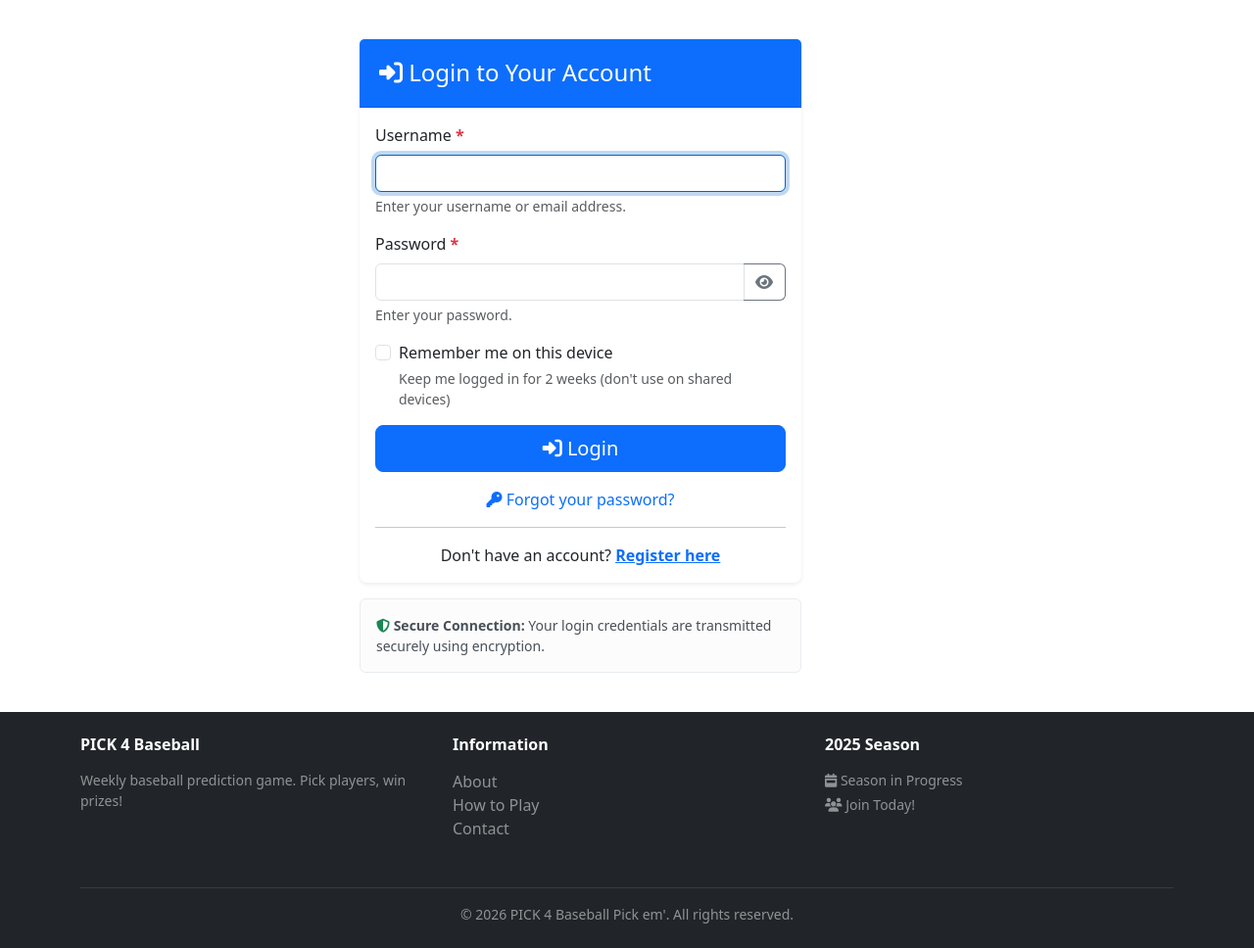
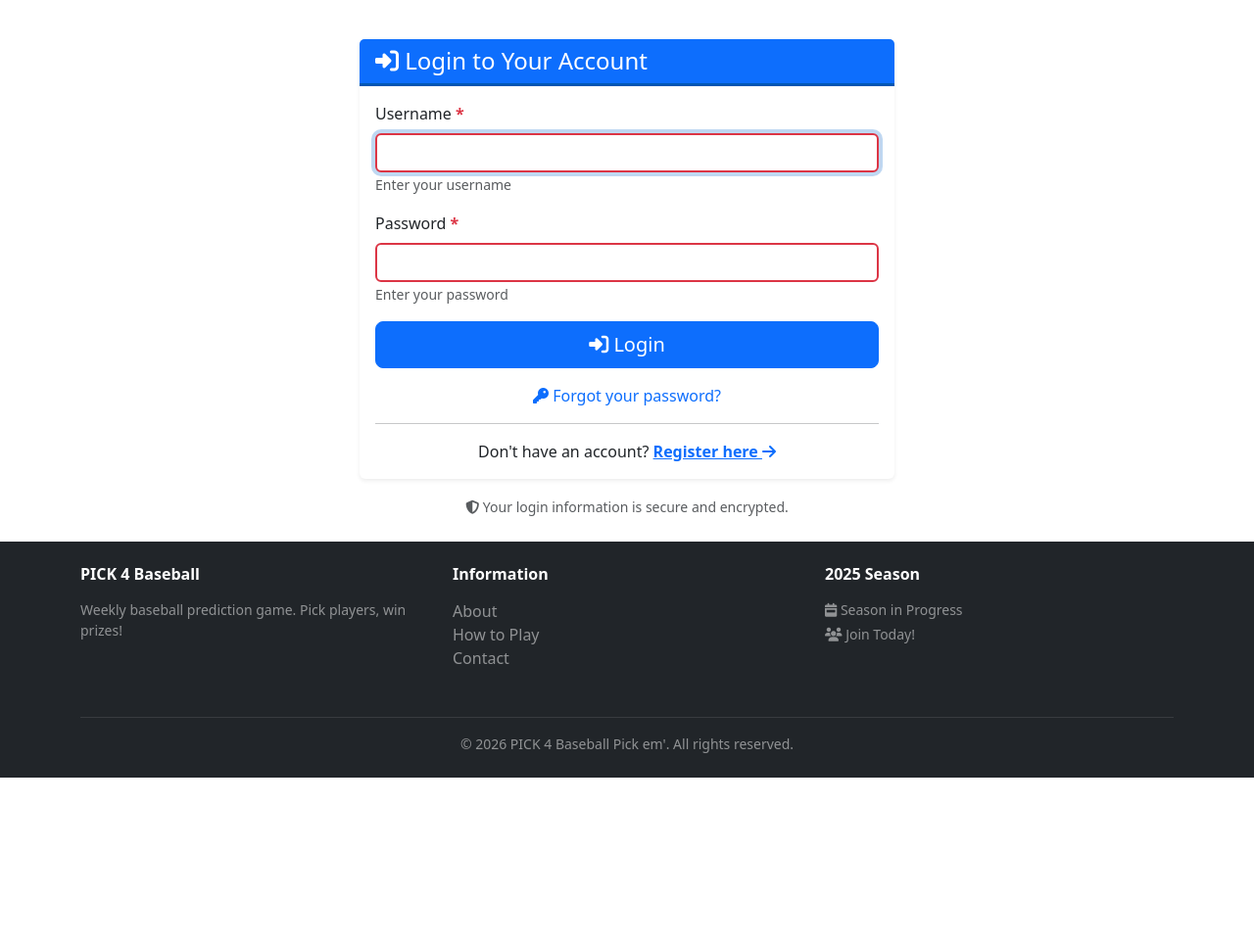
Before and after one commit to cheald10/PythonAW, a Django app: page /login/ in a window 1280 px wide. Shown: the part 120-1088 px from the top of the page at 98% size. After the commit the page ends 914 px from the top, so only its background shows below. Run offline with Django 4.2, Linux system fonts and the light colour scheme; some libraries are stand-ins or nearby versions.

Commit message:
Add WCAG 2.1 AA accessibility features to login page

```diff
--- a/Pick4baseball/core/templates/login.html
+++ b/Pick4baseball/core/templates/login.html
@@ -4,7 +4,7 @@
 
 {% block title %}Login - PICK 4 Baseball Pick em'{% endblock %}
 
-{% block meta_description %}Login to your PICK 4 Baseball Pick em' account to make picks, view results, and compete with friends.{% endblock %}
+{% block meta_description %}Login to your PICK 4 Baseball Pick em' account to make your weekly picks and compete for prizes.{% endblock %}
 
 {% block breadcrumbs %}
 <nav aria-label="breadcrumb">
@@ -17,12 +17,8 @@
 
 {% block content %}
 
-<!-- ===================================================================
-     ACCESSIBLE LOGIN FORM
-     =================================================================== -->
-
 <div class="row">
-    <div class="col-12 col-md-6 col-lg-5 offset-md-3 offset-lg-3 mt-4">
+    <div class="col-12 col-md-6 offset-md-3 mt-4">
         <div class="card shadow-sm">
             <div class="card-header bg-primary text-white">
                 <h1 class="h4 mb-0">
@@ -32,115 +28,93 @@
             </div>
 
             <div class="card-body">
-                <!-- Error Messages with ARIA Live Region -->
+                <!-- Error Messages -->
                 {% if form.errors %}
-                <div class="alert alert-danger" role="alert" aria-live="assertive" aria-atomic="true">
-                    <h2 class="h6 alert-heading">
+                <div class="alert alert-danger" role="alert" aria-live="assertive">
+                    <strong>
                         <i class="fas fa-exclamation-triangle" aria-hidden="true"></i>
-                        Login Error
-                    </h2>
-                    <p class="mb-0">
-                        Your username and password didn't match. Please try again.
-                    </p>
+                        Login Failed
+                    </strong>
+                    <p class="mb-0 mt-2">Your username and password didn't match. Please try again.</p>
                 </div>
                 {% endif %}
 
+                <!-- Access Denied Message -->
                 {% if next %}
                     {% if user.is_authenticated %}
                     <div class="alert alert-warning" role="alert" aria-live="polite">
-                        <p class="mb-0">
-                            Your account doesn't have access to this page. To proceed,
-                            please login with an account that has access.
-                        </p>
+                        <strong>
+                            <i class="fas fa-lock" aria-hidden="true"></i>
+                            Access Denied
+                        </strong>
+                        <p class="mb-0 mt-2">Your account doesn't have access to this page. To proceed, please login with an account that has access.</p>
                     </div>
                     {% else %}
                     <div class="alert alert-info" role="alert" aria-live="polite">
-                        <p class="mb-0">
+                        <strong>
                             <i class="fas fa-info-circle" aria-hidden="true"></i>
-                            Please login to see this page.
-                        </p>
+                            Authentication Required
+                        </strong>
+                        <p class="mb-0 mt-2">Please login to see this page.</p>
                     </div>
                     {% endif %}
                 {% endif %}
 
                 <!-- Login Form -->
-                <form method="post" action="{% url 'login' %}" novalidate aria-label="Login form">
+                <form method="post"
+                      action="{% url 'login' %}"
+                      novalidate
+                      aria-label="Login form">
                     {% csrf_token %}
+
+                    <fieldset>
+                        <legend class="visually-hidden">Login Credentials</legend>
 
                         <!-- Username Field -->
                         <div class="mb-3">
                             <label for="{{ form.username.id_for_label }}" class="form-label">
-                            {{ form.username.label }}
-                            <span class="required-indicator" aria-label="required">*</span>
+                                Username <span class="required-indicator" aria-label="required">*</span>
                             </label>
-                        {{ form.username|add_class:"form-control"|attr:"aria-required:true"|attr:"aria-describedby:username-help"|attr:"autocomplete:username" }}
-
+                            {{ form.username|add_class:"form-control"|attr:"aria-required:true"|attr:"aria-describedby:username-help"|attr:"autofocus:autofocus" }}
                             {% if form.username.errors %}
-                        <div class="invalid-feedback d-block" id="username-error" role="alert">
+                                <div class="invalid-feedback d-block" role="alert" id="username-error">
                                     {% for error in form.username.errors %}
                                         {{ error }}
                                     {% endfor %}
                                 </div>
                             {% else %}
-                        <div id="username-help" class="form-text">
-                            Enter your username or email address.
-                        </div>
+                                <small id="username-help" class="form-text text-muted">
+                                    Enter your username
+                                </small>
                             {% endif %}
                         </div>
 
                         <!-- Password Field -->
                         <div class="mb-3">
                             <label for="{{ form.password.id_for_label }}" class="form-label">
-                            {{ form.password.label }}
-                            <span class="required-indicator" aria-label="required">*</span>
+                                Password <span class="required-indicator" aria-label="required">*</span>
                             </label>
-                        <div class="input-group">
-                            {{ form.password|add_class:"form-control"|attr:"aria-required:true"|attr:"aria-describedby:password-help"|attr:"autocomplete:current-password" }}
-                            <button class="btn btn-outline-secondary"
-                                    type="button"
-                                    id="togglePassword"
-                                    aria-label="Show password"
-                                    aria-pressed="false">
-                                <i class="fas fa-eye" aria-hidden="true"></i>
-                            </button>
-                        </div>
-
+                            {{ form.password|add_class:"form-control"|attr:"aria-required:true"|attr:"aria-describedby:password-help" }}
                             {% if form.password.errors %}
-                        <div class="invalid-feedback d-block" id="password-error" role="alert">
+                                <div class="invalid-feedback d-block" role="alert" id="password-error">
                                     {% for error in form.password.errors %}
                                         {{ error }}
                                     {% endfor %}
                                 </div>
                             {% else %}
-                        <div id="password-help" class="form-text">
-                            Enter your password.
-                        </div>
+                                <small id="password-help" class="form-text text-muted">
+                                    Enter your password
+                                </small>
                             {% endif %}
-                    </div>
-
-                    <!-- Remember Me Checkbox -->
-                    <div class="mb-3 form-check">
-                        <input type="checkbox"
-                               class="form-check-input"
-                               id="rememberMe"
-                               name="remember_me"
-                               aria-describedby="remember-help">
-                        <label class="form-check-label" for="rememberMe">
-                            Remember me on this device
-                        </label>
-                        <div id="remember-help" class="form-text">
-                            Keep me logged in for 2 weeks (don't use on shared devices)
-                        </div>
                         </div>
 
                         <!-- Hidden Next Field -->
                         <input type="hidden" name="next" value="{{ next }}">
+                    </fieldset>
 
                     <!-- Submit Button -->
                     <div class="d-grid gap-2 mb-3">
-                        <button type="submit"
-                                class="btn btn-primary btn-lg"
-                                id="loginButton">
+                        <button type="submit" class="btn btn-primary btn-lg">
                             <i class="fas fa-sign-in-alt" aria-hidden="true"></i>
                             Login
                         </button>
@@ -159,6 +133,7 @@
                             Don't have an account?
                             <a href="{% url 'register' %}" class="fw-bold">
                                 Register here
+                                <i class="fas fa-arrow-right" aria-hidden="true"></i>
                             </a>
                         </p>
                     </div>
@@ -166,10 +141,12 @@
             </div>
         </div>
 
-        <!-- Security Notice -->
-        <div class="alert alert-light mt-3 small" role="note">
-            <i class="fas fa-shield-alt text-success" aria-hidden="true"></i>
-            <strong>Secure Connection:</strong> Your login credentials are transmitted securely using encryption.
+        <!-- Help Text -->
+        <div class="mt-3 text-center">
+            <small class="text-muted">
+                <i class="fas fa-shield-alt" aria-hidden="true"></i>
+                Your login information is secure and encrypted.
+            </small>
         </div>
     </div>
 </div>
@@ -182,84 +159,88 @@
     /* Login Form Specific Styles */
     .card {
         border: none;
-        border-radius: 0.5rem;
     }
 
     .card-header {
-        border-radius: 0.5rem 0.5rem 0 0;
-        padding: 1.25rem;
+        border-bottom: 3px solid #0056b3;
     }
 
+    /* Form Field Styling */
+    .form-control {
+        border: 2px solid #ced4da;
+        transition: border-color 0.2s ease, box-shadow 0.2s ease;
+    }
+
+    .form-control:hover {
+        border-color: #0066cc;
+    }
+
+    .form-control:focus {
+        border-color: #0066cc;
+        box-shadow: 0 0 0 0.25rem rgba(0, 102, 204, 0.25);
+    }
+
+    /* Error State Styling */
+    .form-control.is-invalid,
+    .form-control:invalid {
+        border-color: #dc3545;
+    }
+
+    .form-control.is-invalid:focus {
+        box-shadow: 0 0 0 0.25rem rgba(220, 53, 69, 0.25);
+    }
+
+    /* Required Indicator */
     .required-indicator {
         color: #dc3545;
         font-weight: bold;
     }
 
-    /* Enhanced form control focus */
-    .form-control:focus {
-        border-color: #0066cc;
-        box-shadow: 0 0 0 0.25rem rgba(0, 102, 204, 0.25);
-    }
-
-    .form-control.is-invalid:focus {
-        border-color: #dc3545;
-        box-shadow: 0 0 0 0.25rem rgba(220, 53, 69, 0.25);
-    }
-
-    /* Button hover effects */
+    /* Button Hover Effect */
     .btn-primary {
         transition: all 0.3s ease;
     }
 
-    .btn-primary:hover:not(:disabled) {
+    .btn-primary:hover {
         transform: translateY(-2px);
-        box-shadow: 0 4px 8px rgba(0, 0, 0, 0.2);
+        box-shadow: 0 4px 8px rgba(0, 102, 204, 0.3);
     }
 
     .btn-primary:active {
         transform: translateY(0);
     }
 
-    /* Loading state */
-    .btn-loading {
-        position: relative;
-        color: transparent !important;
-        pointer-events: none;
+    /* Link Styling */
+    a {
+        transition: color 0.2s ease;
     }
 
-    .btn-loading::after {
-        content: "";
-        position: absolute;
-        width: 1rem;
-        height: 1rem;
-        top: 50%;
-        left: 50%;
-        margin-left: -0.5rem;
-        margin-top: -0.5rem;
-        border: 2px solid #ffffff;
-        border-radius: 50%;
-        border-top-color: transparent;
-        animation: spinner-border 0.75s linear infinite;
+    /* Alert Styling */
+    .alert {
+        border-left: 4px solid;
     }
 
-    @keyframes spinner-border {
-        to { transform: rotate(360deg); }
+    .alert-danger {
+        border-left-color: #dc3545;
     }
 
-    /* Password toggle button */
-    #togglePassword {
-        border-left: none;
+    .alert-warning {
+        border-left-color: #ffc107;
     }
 
-    #togglePassword:focus {
-        box-shadow: none;
-        border-color: #0066cc;
+    .alert-info {
+        border-left-color: #0dcaf0;
     }
 
-    /* Responsive adjustments */
-    @media (max-width: 576px) {
-        .card-header h1 {
-            font-size: 1.25rem;
+    /* Reduced Motion */
+    @media (prefers-reduced-motion: reduce) {
+        .btn-primary:hover {
+            transform: none;
+        }
+
+        .form-control,
+        a {
+            transition: none;
         }
     }
 </style>
@@ -268,174 +249,109 @@
 {% block extra_js %}
 {{ block.super }}
 <script>
-    /* ===================================================================
-       LOGIN FORM ACCESSIBILITY AND UX ENHANCEMENTS
-       =================================================================== */
+    // Enhanced form validation and accessibility
+    (function() {
+        'use strict';
 
-    document.addEventListener('DOMContentLoaded', function() {
         const loginForm = document.querySelector('form[aria-label="Login form"]');
-        const usernameInput = document.getElementById('{{ form.username.id_for_label }}');
-        const passwordInput = document.getElementById('{{ form.password.id_for_label }}');
-        const togglePasswordBtn = document.getElementById('togglePassword');
-        const loginButton = document.getElementById('loginButton');
 
-        // Auto-focus on first field with error, or username field
+        if (loginForm) {
+            // Add ARIA attributes for error states
+            const usernameField = document.getElementById('{{ form.username.id_for_label }}');
+            const passwordField = document.getElementById('{{ form.password.id_for_label }}');
+
+            // Mark fields as invalid if they have errors
             {% if form.username.errors %}
-        if (usernameInput) usernameInput.focus();
-        {% elif form.password.errors %}
-        if (passwordInput) passwordInput.focus();
-        {% else %}
-        if (usernameInput) usernameInput.focus();
+            if (usernameField) {
+                usernameField.setAttribute('aria-invalid', 'true');
+                usernameField.setAttribute('aria-describedby', 'username-error');
+                usernameField.classList.add('is-invalid');
+            }
             {% endif %}
 
-        // Toggle password visibility
-        if (togglePasswordBtn && passwordInput) {
-            togglePasswordBtn.addEventListener('click', function() {
-                const type = passwordInput.getAttribute('type') === 'password' ? 'text' : 'password';
-                passwordInput.setAttribute('type', type);
+            {% if form.password.errors %}
+            if (passwordField) {
+                passwordField.setAttribute('aria-invalid', 'true');
+                passwordField.setAttribute('aria-describedby', 'password-error');
+                passwordField.classList.add('is-invalid');
+            }
+            {% endif %}
 
-                // Update button state
-                const isVisible = type === 'text';
-                this.setAttribute('aria-pressed', isVisible);
-                this.setAttribute('aria-label', isVisible ? 'Hide password' : 'Show password');
+            // Form submission handling
+            loginForm.addEventListener('submit', function(e) {
+                const submitButton = loginForm.querySelector('button[type="submit"]');
 
-                // Update icon
-                const icon = this.querySelector('i');
-                if (icon) {
-                    icon.className = isVisible ? 'fas fa-eye-slash' : 'fas fa-eye';
-                }
-
-                // Refocus on password field
-                passwordInput.focus();
-            });
-        }
-
-        // Form submission with loading state
-        if (loginForm && loginButton) {
-            loginForm.addEventListener('submit', function(e) {
-                // Add loading state
-                loginButton.classList.add('btn-loading');
-                loginButton.setAttribute('disabled', 'disabled');
-                loginButton.setAttribute('aria-busy', 'true');
-
-                // Announce to screen readers
-                announceToScreenReader('Logging in, please wait...');
-            });
-        }
-
-        // Client-side validation
-        if (loginForm) {
-            loginForm.addEventListener('submit', function(e) {
+                // Basic validation
                 let isValid = true;
 
-                // Validate username
-                if (!usernameInput.value.trim()) {
-                    e.preventDefault();
-                    showFieldError(usernameInput, 'Username is required');
+                if (!usernameField.value.trim()) {
+                    usernameField.setAttribute('aria-invalid', 'true');
+                    usernameField.classList.add('is-invalid');
                     isValid = false;
                 }
 
-                // Validate password
-                if (!passwordInput.value.trim()) {
-                    e.preventDefault();
-                    showFieldError(passwordInput, 'Password is required');
+                if (!passwordField.value) {
+                    passwordField.setAttribute('aria-invalid', 'true');
+                    passwordField.classList.add('is-invalid');
                     isValid = false;
                 }
 
                 if (!isValid) {
-                    loginButton.classList.remove('btn-loading');
-                    loginButton.removeAttribute('disabled');
-                    loginButton.setAttribute('aria-busy', 'false');
+                    e.preventDefault();
+
+                    // Focus first invalid field
+                    const firstInvalid = loginForm.querySelector('[aria-invalid="true"]');
+                    if (firstInvalid) {
+                        firstInvalid.focus();
+                    }
+
+                    // Announce error to screen readers
+                    announceToScreenReader('Please fill in all required fields');
+                    return false;
+                }
+
+                // Disable submit button and show loading state
+                if (submitButton) {
+                    submitButton.disabled = true;
+                    submitButton.setAttribute('aria-busy', 'true');
+                    submitButton.innerHTML = '<span class="loading-spinner" aria-hidden="true"></span> Logging in...';
+                }
+            });
+
+            // Clear invalid state on input
+            [usernameField, passwordField].forEach(field => {
+                if (field) {
+                    field.addEventListener('input', function() {
+                        if (this.value.trim()) {
+                            this.removeAttribute('aria-invalid');
+                            this.classList.remove('is-invalid');
+                        }
+                    });
                 }
             });
         }
 
-        // Real-time validation on blur
-        usernameInput.addEventListener('blur', function() {
-            if (!this.value.trim()) {
-                showFieldError(this, 'Username is required');
-            } else {
-                clearFieldError(this);
-            }
-        });
-
-        passwordInput.addEventListener('blur', function() {
-            if (!this.value.trim()) {
-                showFieldError(this, 'Password is required');
-            } else {
-                clearFieldError(this);
-            }
-        });
-
-        // Clear errors on input
-        usernameInput.addEventListener('input', function() {
-            clearFieldError(this);
-        });
-
-        passwordInput.addEventListener('input', function() {
-            clearFieldError(this);
-        });
-
-        // Helper functions
-        function showFieldError(field, message) {
-            field.classList.add('is-invalid');
-            field.setAttribute('aria-invalid', 'true');
-
-            // Find or create error message element
-            let errorElement = field.parentElement.querySelector('.invalid-feedback');
-            if (!errorElement) {
-                errorElement = document.createElement('div');
-                errorElement.className = 'invalid-feedback d-block';
-                errorElement.setAttribute('role', 'alert');
-                field.parentElement.appendChild(errorElement);
-            }
-            errorElement.textContent = message;
-
-            // Update aria-describedby
-            const errorId = field.id + '-error';
-            errorElement.id = errorId;
-            field.setAttribute('aria-describedby', errorId);
-        }
-
-        function clearFieldError(field) {
-            field.classList.remove('is-invalid');
-            field.removeAttribute('aria-invalid');
-
-            const errorElement = field.parentElement.querySelector('.invalid-feedback');
-            if (errorElement && !errorElement.textContent.includes('Enter your')) {
-                errorElement.remove();
-            }
-        }
-
+        // Screen reader announcements
         function announceToScreenReader(message) {
             const announcement = document.createElement('div');
-            announcement.setAttribute('role', 'status');
-            announcement.setAttribute('aria-live', 'polite');
-            announcement.className = 'visually-hidden';
+            announcement.setAttribute('role', 'alert');
+            announcement.setAttribute('aria-live', 'assertive');
+            announcement.classList.add('visually-hidden');
             announcement.textContent = message;
             document.body.appendChild(announcement);
 
             setTimeout(function() {
-                if (document.body.contains(announcement)) {
                 document.body.removeChild(announcement);
-                }
             }, 1000);
         }
 
-        // Keyboard shortcuts
-        document.addEventListener('keydown', function(e) {
-            // Ctrl/Cmd + Enter to submit form
-            if ((e.ctrlKey || e.metaKey) && e.key === 'Enter') {
-                if (loginForm && document.activeElement.tagName !== 'BUTTON') {
-                    e.preventDefault();
-                    loginForm.submit();
+        // Auto-focus on first error field
+        {% if form.errors %}
+        const firstError = document.querySelector('[aria-invalid="true"]');
+        if (firstError) {
+            firstError.focus();
         }
-            }
-        });
-    });
-
-    /* ===================================================================
-       END OF LOGIN FORM ENHANCEMENTS
-       =================================================================== */
+        {% endif %}
+    })();
 </script>
 {% endblock %}
```
Lines whose indentation alone changed are shown as unchanged.
